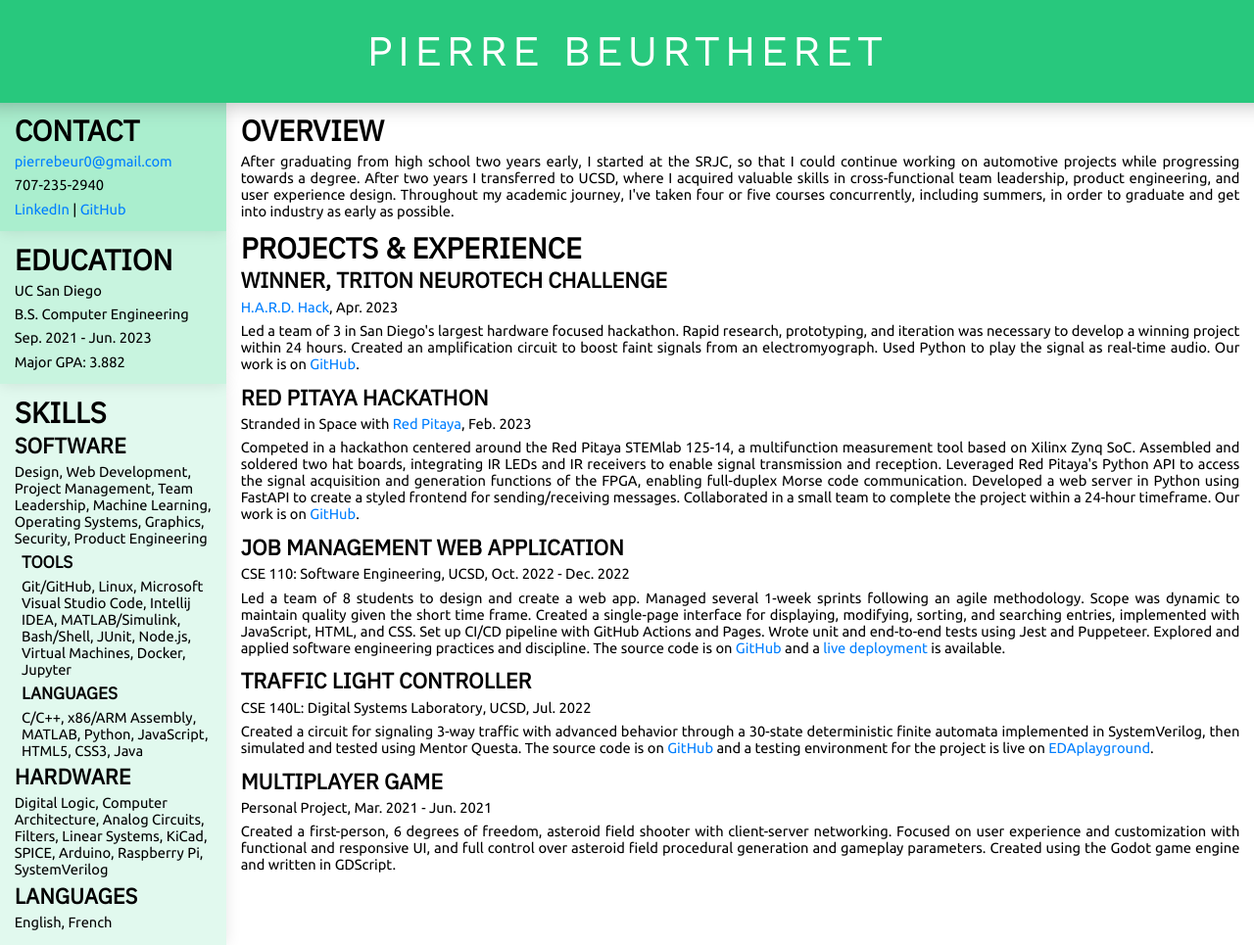
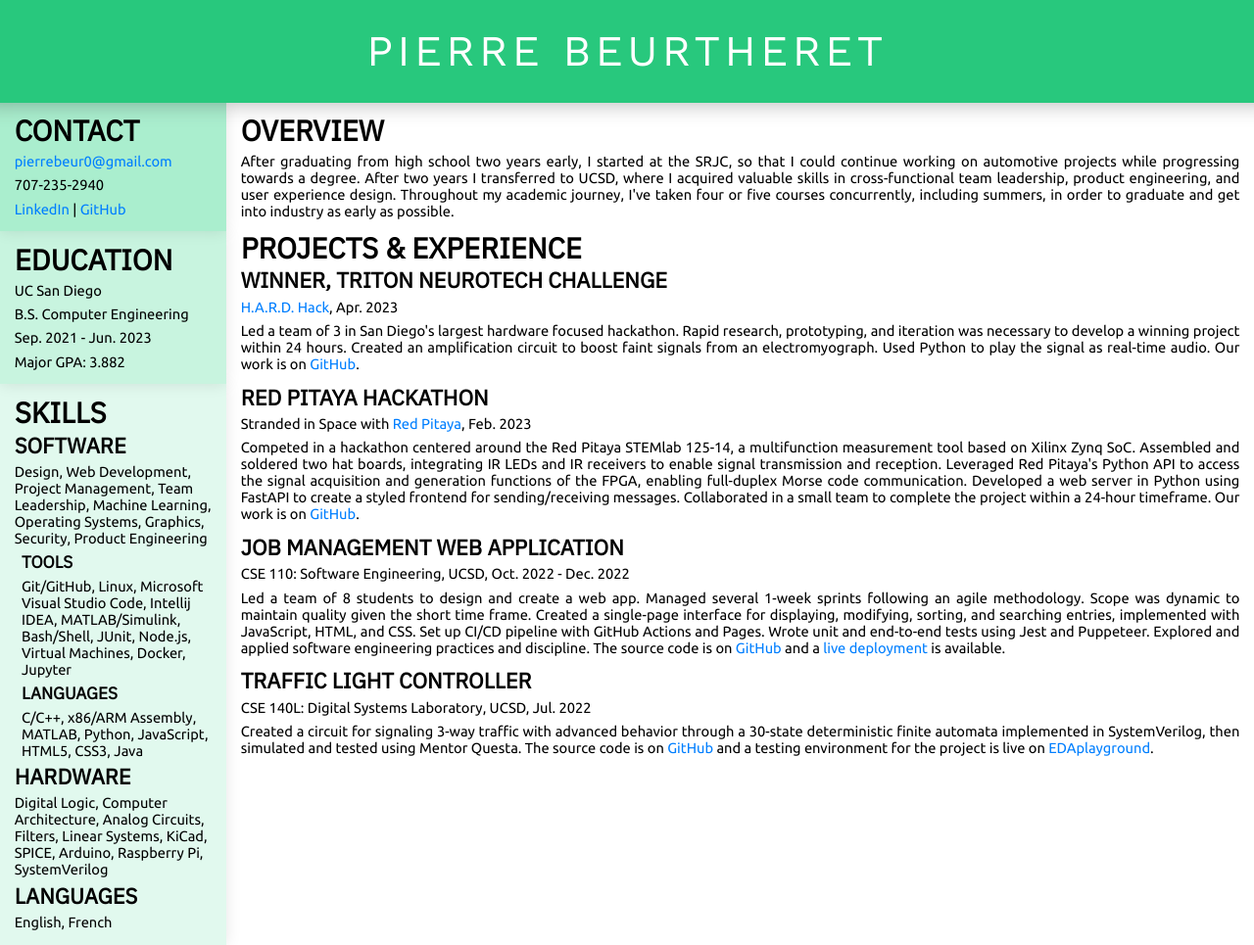
Before and after one commit to PierreBeur/resume, a plain HTML site: page index.html in a window 1280 px wide. Shown: the whole page at 98% size. Drawn offline with nearby package versions, Linux system fonts and the light colour scheme.

Commit message:
Remove multiplayer game

```diff
--- a/index.html
+++ b/index.html
@@ -125,14 +125,6 @@
                   The source code is on <a href="https://github.com/PierreBeurCoursework/cse140l-lab-3">GitHub</a> and
                   a testing environment for the project is live on <a href="https://edaplayground.com/x/Dymk">EDAplayground</a>.</p>
             </div>
-            <div class="section">
-              <h2>Multiplayer Game</h2>
-                <p>Personal Project, Mar. 2021 - Jun. 2021</p>
-                <p>Created a first-person, 6 degrees of freedom, asteroid field shooter with client-server networking.
-                  Focused on user experience and customization with functional and responsive UI,
-                  and full control over asteroid field procedural generation and gameplay parameters.
-                  Created using the Godot game engine and written in GDScript.</p>
-            </div>
           </div>
         </div>
       </div>
```
